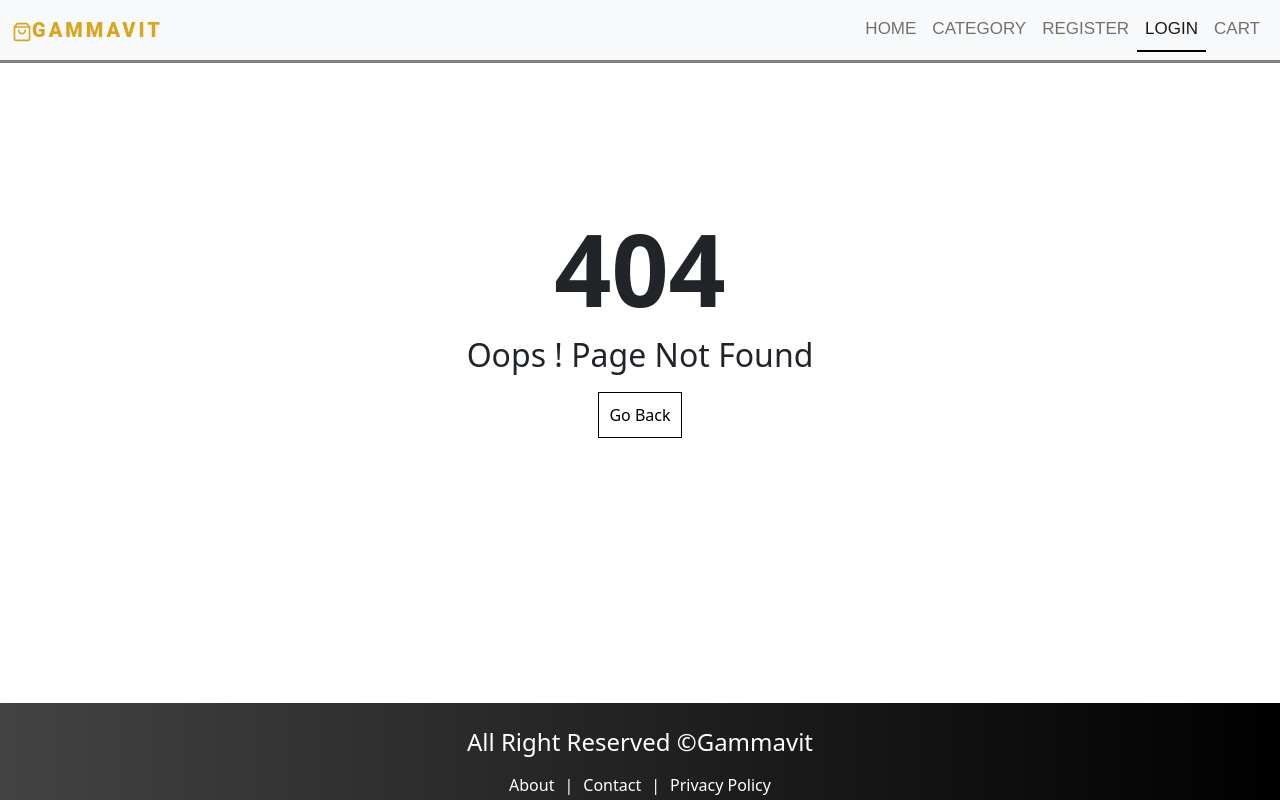
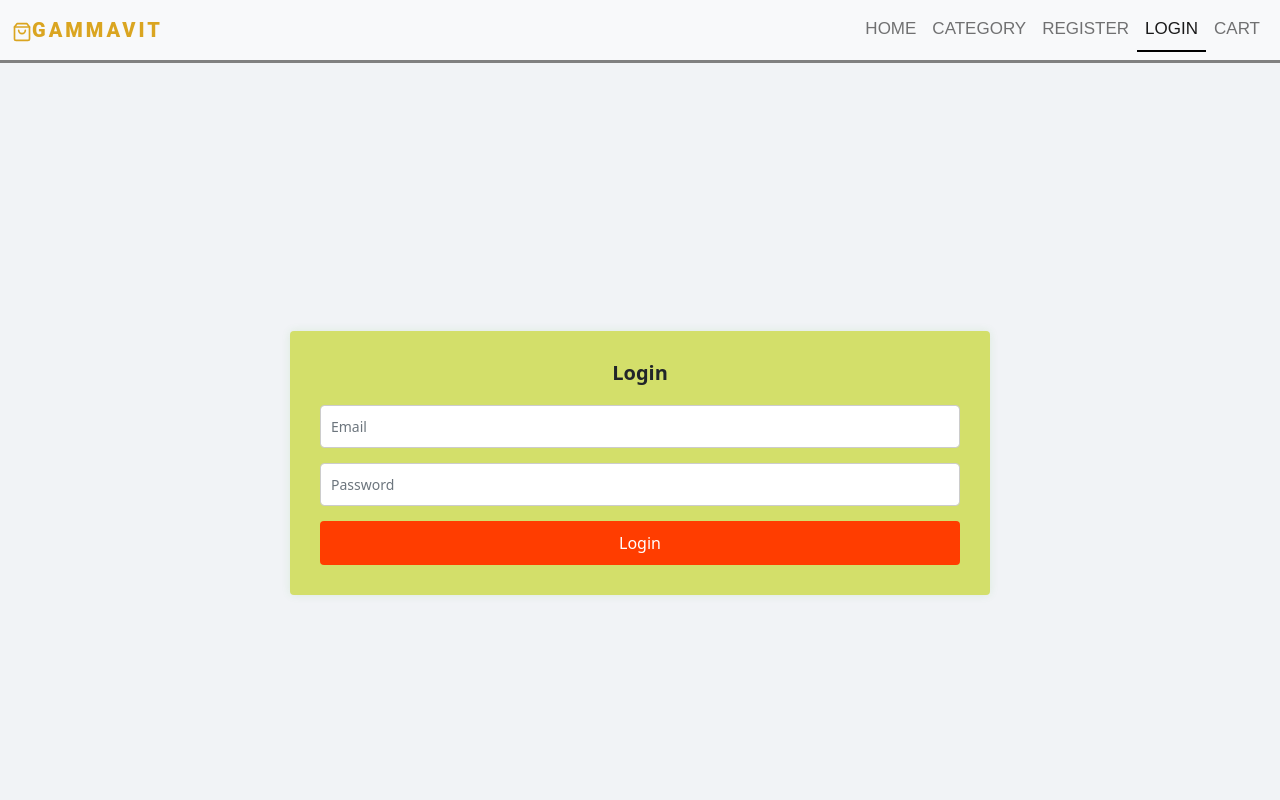
Before and after one commit to starydv7/G-Production, a React (Create React App) app in the folder client/: page /login in a window 1280 px wide. Before the commit this address had no page. Shown: the top 800 px of the page. Built offline with nearby package versions, Linux system fonts and the light colour scheme; a web font is replaced by a local one.

Commit message:
registration and login

```diff
--- a/client/src/App.js
+++ b/client/src/App.js
@@ -5,6 +5,7 @@ import Contact from './pages/Contact';
 import Policy from './pages/Policy';
 import PageNotFound from './pages/PageNotFound';
 import Register from './pages/Auth/Register';
+import Login from './pages/Auth/Login';
 
 function App() {
   return (
@@ -12,6 +13,7 @@ function App() {
       <Routes>
         <Route path="/" element={<HomePage />} />
         <Route path="/register" element={<Register />} />
+        <Route path="/login" element={<Login />} />
         <Route path="/about" element={<About />} />
         <Route path="/contact" element={<Contact />} />
         <Route path="/policy" element={<Policy />} />
--- /dev/null
+++ b/client/src/pages/Auth/Login.jsx
@@ -0,0 +1,70 @@
+import React, { useState } from "react";
+import Layout from "../../components/Layout/Layout";
+import axios from "axios";
+import { useNavigate } from "react-router-dom";
+import "../../styles/AuthStyles.css";
+import toast from "react-hot-toast";
+const Login = () => {
+
+  const [email, setEmail] = useState("");
+  const [password, setPassword] = useState("");
+
+    const navigate = useNavigate();
+    const handleSubmit = async (e) => {
+      e.preventDefault();
+      try {
+        const res = await axios.post("/api/v1/auth/login", {
+
+          email,
+          password
+        });
+        if (res && res.data.success) {
+          toast.success(res.data && res.data.message);
+          navigate("/");
+        } else {
+          toast.error(res.data.message);
+        }
+      } catch (error) {
+        console.log(error);
+        toast.error("Something went wrong");
+      }
+    };
+  return (
+    <Layout title="Register - Gammavit Shop Now">
+      <div className="register-page">
+        <div className="form-container">
+          <form onSubmit={handleSubmit}>
+            <h4 className="title">Login</h4>
+
+            <div className="form-group">
+              <input
+                type="email"
+                value={email}
+                onChange={(e) => setEmail(e.target.value)}
+                className="form-control"
+                placeholder="Email"
+                required
+              />
+            </div>
+            <div className="form-group">
+              <input
+                type="password"
+                value={password}
+                onChange={(e) => setPassword(e.target.value)}
+                className="form-control"
+                placeholder="Password"
+                required
+              />
+            </div>
+
+            <button type="submit" className="btn btn-primary">
+              Login
+            </button>
+          </form>
+        </div>
+      </div>
+    </Layout>
+  );
+};
+
+export default Login;
```
